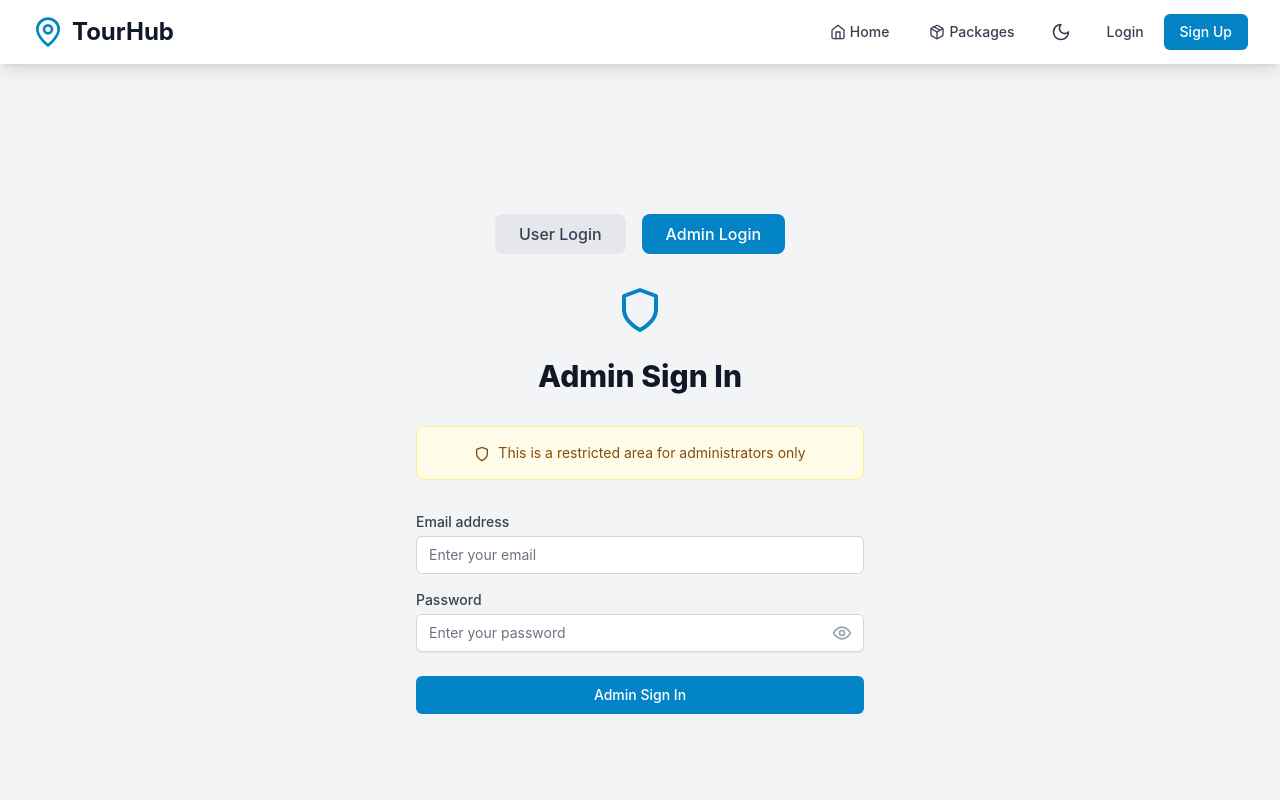
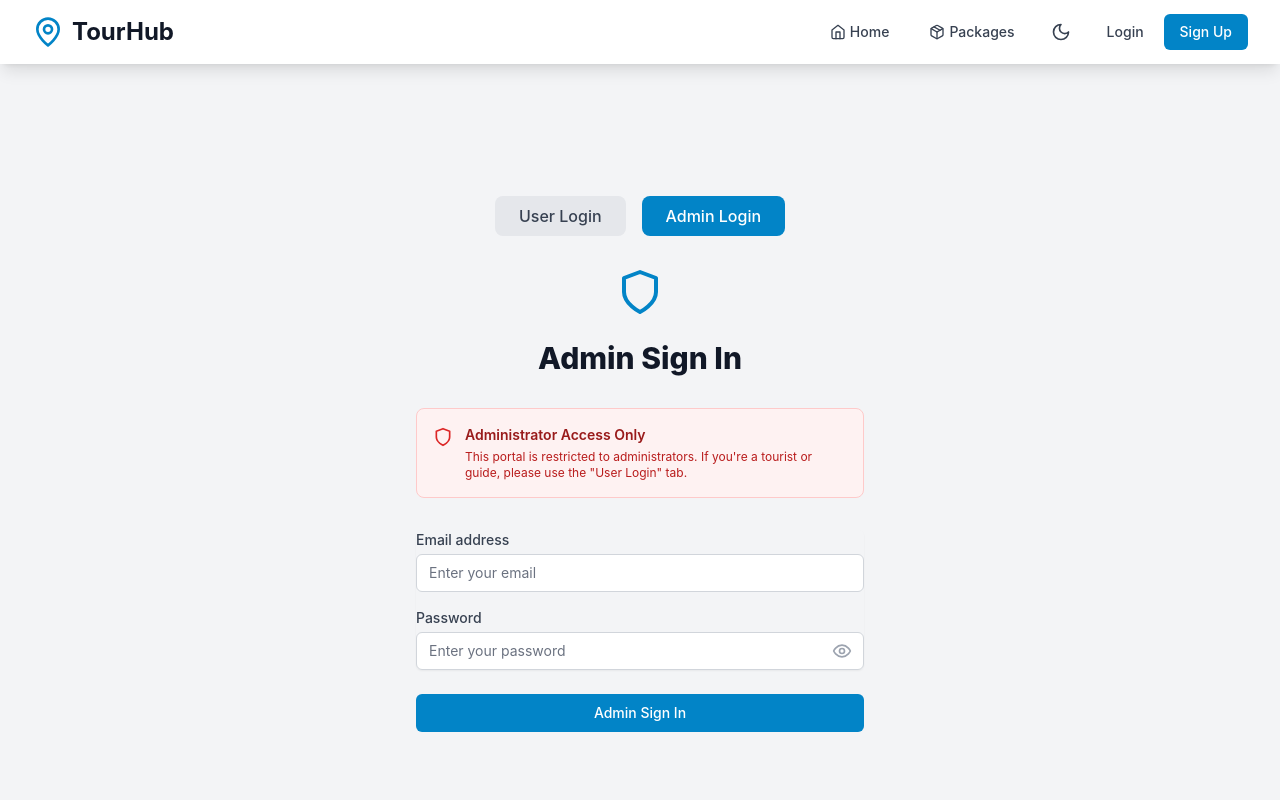
Before and after one commit to Pradeepkaliyawansha/TourLink, a React (Vite) app in the folder client/: page /login in a window 1280 px wide. Both pictures are taken after a click on the button "Admin Login". Shown: the top 800 px of the page. Built offline with nearby package versions, Linux system fonts and the light colour scheme; no server answers.

Commit message:
fix: fix login miner issue

```diff
--- a/client/src/pages/Login.jsx
+++ b/client/src/pages/Login.jsx
@@ -2,7 +2,7 @@ import { useState, useEffect } from "react";
 import { Link, useNavigate } from "react-router-dom";
 import { useSelector, useDispatch } from "react-redux";
 import { login, reset } from "../redux/authSlice";
-import { LogIn, Shield, Eye, EyeOff } from "lucide-react";
+import { LogIn, Shield, Eye, EyeOff, AlertCircle } from "lucide-react";
 
 const Login = () => {
   const [formData, setFormData] = useState({
@@ -56,7 +56,7 @@ const Login = () => {
     const userData = {
       email,
       password,
-      isAdminLogin,
+      isAdminLogin, // This will be true or false, not undefined
     };
 
     dispatch(login(userData));
@@ -113,12 +113,36 @@ const Login = () => {
           )}
         </div>
 
-        {isAdminLogin && (
-          <div className="bg-yellow-50 dark:bg-yellow-900/20 border border-yellow-200 dark:border-yellow-800 rounded-lg p-4">
-            <p className="text-sm text-yellow-800 dark:text-yellow-200 text-center">
-              <Shield className="h-4 w-4 inline mr-2" />
-              This is a restricted area for administrators only
-            </p>
+        {/* Info boxes based on login type */}
+        {isAdminLogin ? (
+          <div className="bg-red-50 dark:bg-red-900/20 border border-red-200 dark:border-red-800 rounded-lg p-4">
+            <div className="flex items-start space-x-3">
+              <Shield className="h-5 w-5 text-red-600 dark:text-red-400 flex-shrink-0 mt-0.5" />
+              <div>
+                <p className="text-sm font-semibold text-red-800 dark:text-red-200">
+                  Administrator Access Only
+                </p>
+                <p className="text-xs text-red-700 dark:text-red-300 mt-1">
+                  This portal is restricted to administrators. If you're a
+                  tourist or guide, please use the "User Login" tab.
+                </p>
+              </div>
+            </div>
+          </div>
+        ) : (
+          <div className="bg-blue-50 dark:bg-blue-900/20 border border-blue-200 dark:border-blue-800 rounded-lg p-4">
+            <div className="flex items-start space-x-3">
+              <AlertCircle className="h-5 w-5 text-blue-600 dark:text-blue-400 flex-shrink-0 mt-0.5" />
+              <div>
+                <p className="text-sm font-semibold text-blue-800 dark:text-blue-200">
+                  User Login
+                </p>
+                <p className="text-xs text-blue-700 dark:text-blue-300 mt-1">
+                  For tourists and tour guides. Admins should use the "Admin
+                  Login" tab.
+                </p>
+              </div>
+            </div>
           </div>
         )}
 
```
Also changed, not shown: 1 other file (tests, documents, lock files or other folders).
